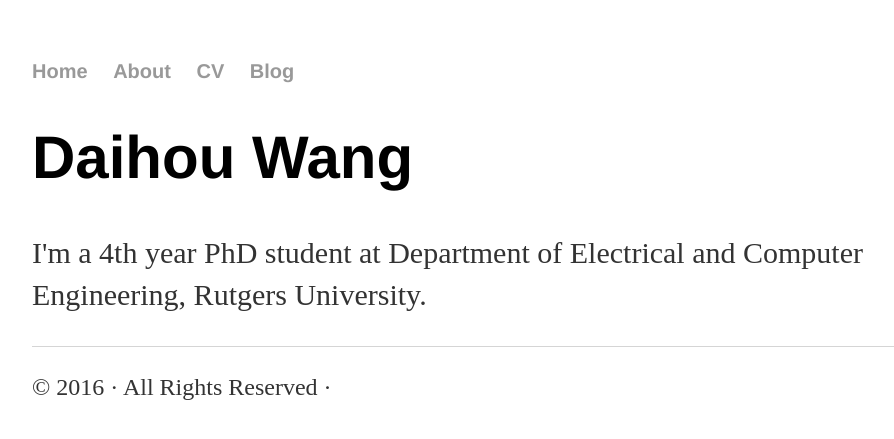
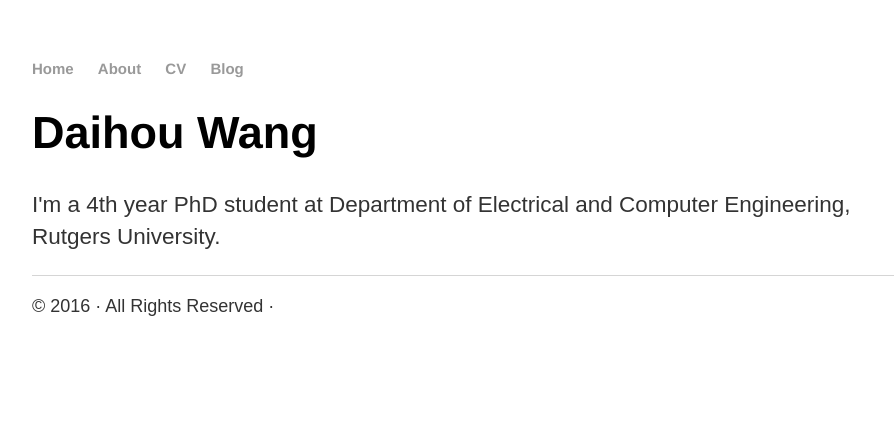
Before and after one commit to Deb25/Deb25.github.io, a Jekyll site: the page index.html, which Jekyll copies as it is, in a window 1280 px wide. Shown: the top 439 px of the page, without its empty margins (160-1054 px from the left). Built offline with Jekyll 4.4.1, drawn with Linux system fonts in a browser that asks for light colours.

Commit message:
Update main.css

```diff
--- a/css/main.css
+++ b/css/main.css
@@ -1,8 +1,8 @@
 body {
     margin: 60px auto;
     width: 70%;
-    font-family: 'Tangerine', serif;
-    font-size: 20px;
+    font-family: 'Tangerine', sans-serif;
+    font-size: 15px;
 }
 nav ul, footer ul {
     font-family:'Helvetica', 'Arial', 'Sans-Serif';
```
